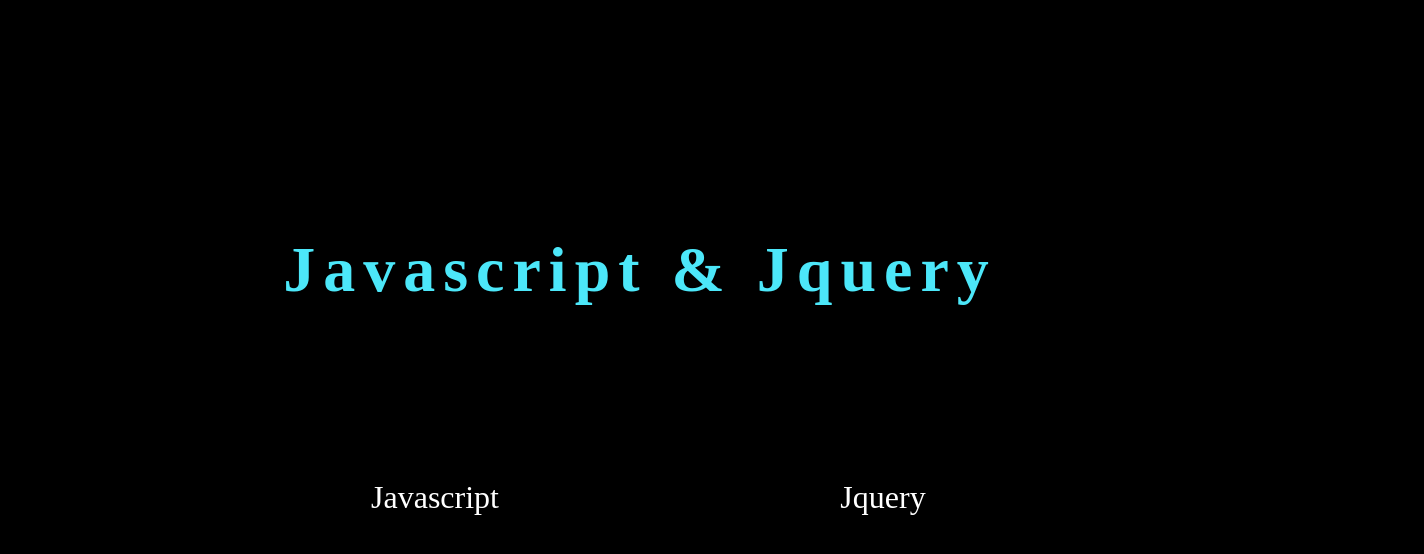
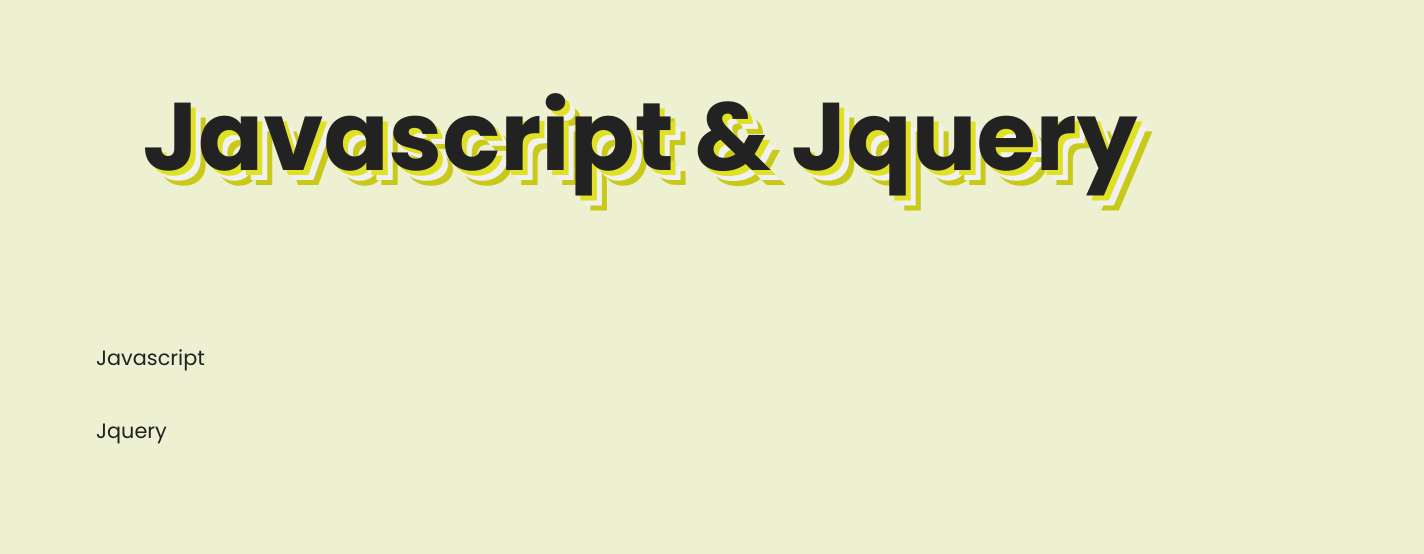
Before and after one commit to Abiel101/JavascriptBook, a website built with Parcel: page src/index.html in a window 1280 px wide. Shown: the whole page, 1424 px wide, since content can reach past the window. Built offline with nearby package versions, Linux system fonts and the light colour scheme.

Commit message:
Changed the page but still couldnt solve some of the problems I had for the code, navigationlike a a game is how I want to make this

```diff
--- a/src/index.html
+++ b/src/index.html
@@ -9,30 +9,26 @@
 </head>
 <body>
   <header>
-    <h1>Javascript & Jquery</h1>
-    <div class="main">
-      <div class="box"> <!--This is for separation of the box-->
-        <ul>
-          <li  class="anime javascript">Javascript
-            <!-- drop down menu -->
-            <ul class="hidden">
-              <li><a href="#" class="anime">Chapter 1</a></li>
-            </ul>
-          </li>
-        </ul>
-      </div>
-      <div class="box"> <!--This is for separation of the box-->
-        <ul>
-          <li class="anime jquery">Jquery
-            <!-- drop down menu -->
-            <ul class="hidden">
-              <li><a href="#" class="anime">Chapter 1</li>
-            </ul>
-          </li>
-        </ul>
-      </div>
+    <div class="title">
+      <h1>Javascript & Jquery</h1>
     </div>
   </header>
+  <nav class="nav">
+        <div  class="javascript">
+          <p>Javascript</p>
+          <!-- drop down menu -->
+          <div class="hidden">
+            <a href="#" class="links">Chapter 1</a>
+          </div>
+        </div>
+        <div class="jquery">
+          <p>Jquery</p>
+          <!-- drop down menu -->
+          <div class="hidden">
+            <a href="#">Chapter 1</a>
+          </div>
+        </div>
+  </nav>
 </body>
 </html>
 
--- a/src/scss/abstracts/_animations.scss
+++ b/src/scss/abstracts/_animations.scss
@@ -1,39 +1,36 @@
 //Text open and close
-/*Text open and close*/
 @keyframes textAnime{
   0%{
-      color: black;
+    top: 50px;
+    opacity: 0;
   }
-  30%{
-      letter-spacing: 25px;
-  }
-  85%{
-      letter-spacing: 2px;
+  50%{
+    top: -30px;
   }
   100%{
-    letter-spacing: 8px;
-  }
-}
-//Animating the Color
-/*This is animating the color*/
-@keyframes textColor{
-
-  0%{
-      color: #2d7e31;
-  }
-  35%{
-      color: #43f2ff;
-  }
-  65%{
-      color: #dd2691;
-  }
-  100%{
-      color: #47cadb;
+    top: 0;
+    opacity: 1;
   }
 }
 
+//Animating the Color
+// @keyframes textColor{
+
+//   0%{
+//       color: #2d7e31;
+//   }
+//   35%{
+//       color: #43f2ff;
+//   }
+//   65%{
+//       color: #dd2691;
+//   }
+//   100%{
+//       color: #47cadb;
+//   }
+// }
+
 //This is text fading in and out
-/*Thi is text fading in and out*/
 @keyframes opacityText{
   0%{
     opacity: 0;
@@ -44,20 +41,19 @@
 }
 
 //Underline Animation
-/*Underline animation*/
-@keyframes underline{
+// @keyframes underline{
 
-  0%{
-      background-color: #03a9f4;
-  }
-  35%{
-      background-color: #f441a5;
-  }
-  65%{
-      background-color: #ffeb3b;
-  }
-  100%{
-      background-color: #03a9f4;
-  }
+//   0%{
+//       background-color: #03a9f4;
+//   }
+//   35%{
+//       background-color: #f441a5;
+//   }
+//   65%{
+//       background-color: #ffeb3b;
+//   }
+//   100%{
+//       background-color: #03a9f4;
+//   }
 
-}
+// }
--- /dev/null
+++ b/src/scss/abstracts/_font.scss
@@ -0,0 +1 @@
+@import url('https://fonts.googleapis.com/css2?family=Poppins:wght@400;700&display=swap');
--- a/src/scss/abstracts/_index.scss
+++ b/src/scss/abstracts/_index.scss
@@ -1,2 +1,4 @@
+@forward "variables";
 @forward "animations";
 @forward "media-queries";
+@forward "font";
--- /dev/null
+++ b/src/scss/abstracts/_variables.scss
@@ -0,0 +1,2 @@
+//figure out why this isnt working
+$main-family: Poppins;
--- a/src/scss/styles.scss
+++ b/src/scss/styles.scss
@@ -1,82 +1,58 @@
 @use "abstracts";
 //Body styles and centering the body
 body{
-  background-color: black;
-  color: white;
-  font-family: gotham;
-  font-weight: lighter;
+  box-sizing: border-box;
+  margin: 0;
+  padding: 0;
+  background-color: #edf0d1;
+  color: #222;
+  font-family: Poppins;
+}
+.title{
+  position: relative;
+  font-size: 3em; //for mobile do 1em
+  animation: opacityText 1.5s forwards ease-in,
+  textAnime 1s forwards ease-in-out,;
+  h1{
     text-align: center;
-  display: flex;
-  flex-direction: column;
-  align-items: center;
+    text-shadow: 5px 5px 0 rgb(224, 224, 36),  10px 10px 0 #f1f1f1,  15px 15px 0 rgb(201, 201, 25);
   }
-h1{
-  margin-top: 25%;
-  letter-spacing: 8px;
-  font-size: 4em;
-  animation: opacityText 1s forwards ease-in,
-  textAnime 1s forwards ease-in,
-  textColor 2s infinite 0.2s ease-in-out;
 }
 //navigation side to side separation
-.main{
-  width: 900px;
-  display: flex;
-  margin-top: 50px;
-  .box{
+.nav{
+  padding: 3em;
+  width: 100%;
+  margin: 3em;
+}
+.links{
   margin-top: 10%;
   width: 100%;
-    font-size: 2em;
-    display: flex;
-    justify-content: center;
-    ul{
-      list-style: none;
-      li{
-        display: inline;
 }
-    }
-  }
-}
-li{
 a{
-    color: white;
+  color: #222;
   text-decoration: none;
   padding: 2px;
 }
-}
-
 
 //Navigation list styling and links
 .javascript, .jquery{
   cursor: pointer;
-  padding: 2px;
+  p{
+    font-size: 1.3em;
   }
-.hidden{
-  display: none;
-  font-size: 14px;
-}
-.javascript:hover .hidden, .jquery:hover .hidden {
-  display: block;
-padding: 10px;
 }
 
-//underline animation
-.anime{
-  position: relative;
+.hidden{
+  width: 100%;
+  height: 0;
+  overflow: hidden;
+  font-size: 14px;
+  background-color: #f1f1f1;
 }
-.anime::before{
-  content: '';
-  position: absolute;
-  width: 100%;
-  transform: scaleX(0);
-  height: 1px;
-  bottom: 0;
-  left: 0;
-  animation: underline 2s ease-in 1s infinite;
-  transform-origin: bottom right;
-  transition: transform 0.25s ease-out;
+// Switching this for onclick and try to animate it. So it looks like a switch thats on and off lol
+.javascript:hover .hidden, .jquery:hover .hidden {
+  height: 100%;
+  overflow: visible;
+  padding: 10px;
+  border: 1px solid #222;
 }
-.anime:hover::before{
-  transform: scale(1);
-  transform-origin: bottom left;
-}
```
Also changed, not shown: dist/index.html, 4 other files. Lines whose indentation alone changed are shown as unchanged.
